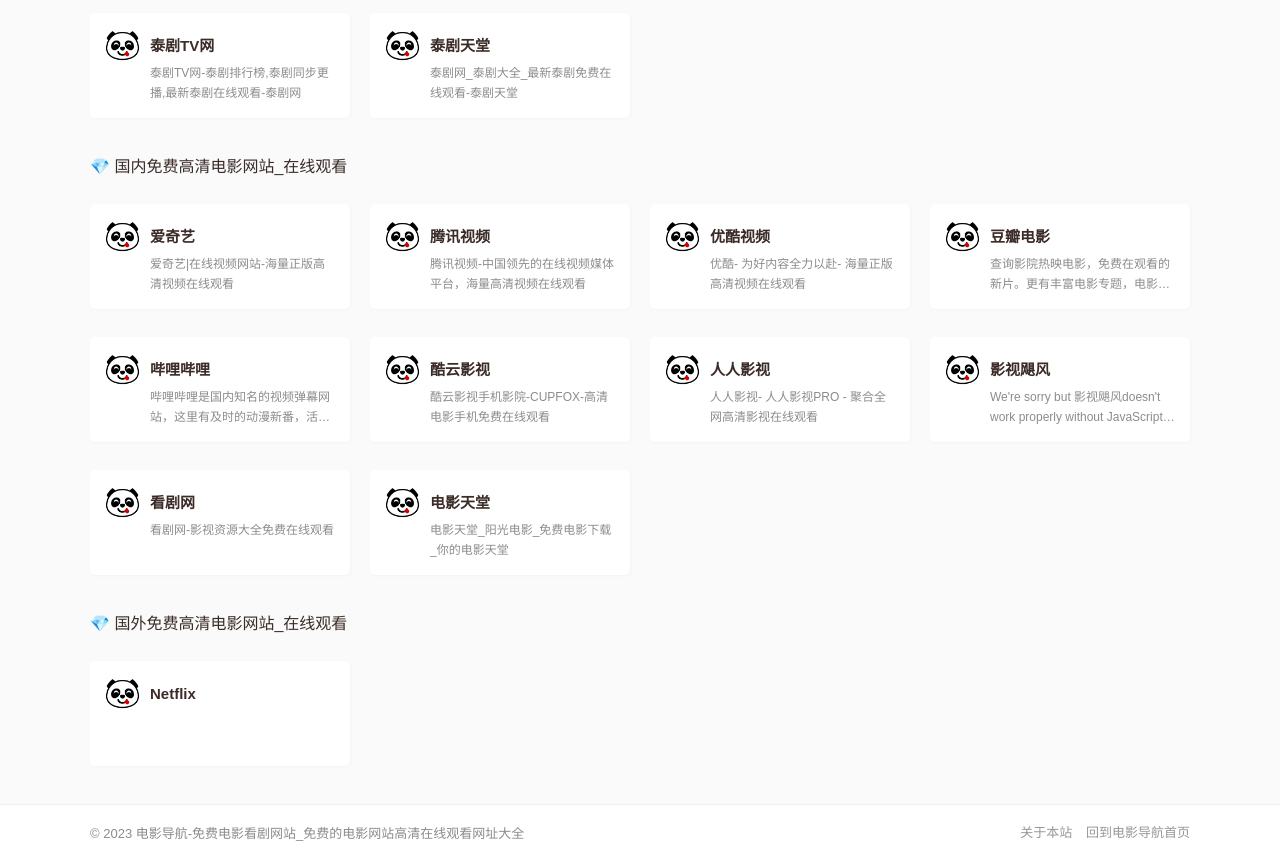
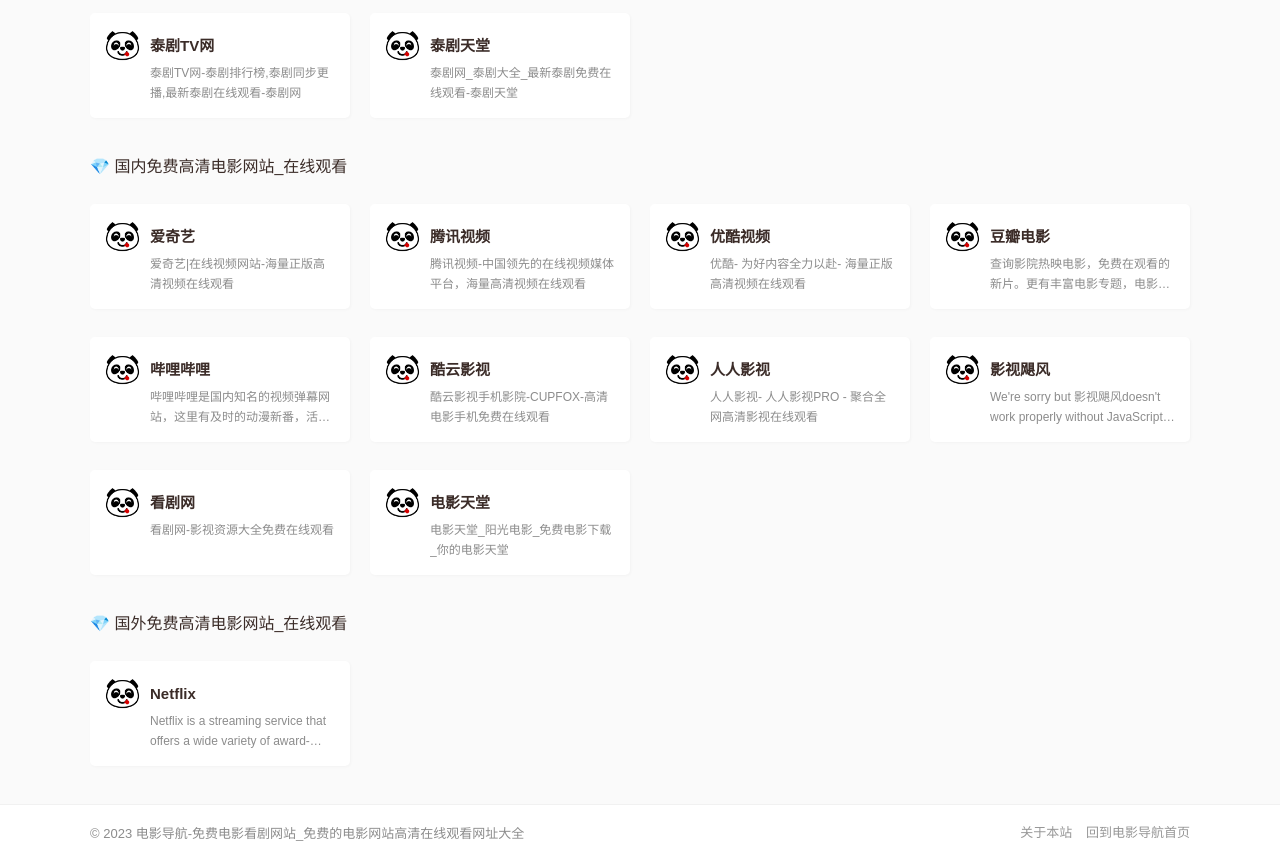
Before and after one commit to hao1244/hao1244.github.io, a plain HTML site: page index.html in a window 1280 px wide. Shown: the part 1448-2310 px from the top of the page. Drawn offline with Linux system fonts and the light colour scheme.

Commit message:
Update index.html

```diff
--- a/index.html
+++ b/index.html
@@ -498,7 +498,7 @@
                 style="margin-bottom:40px;background-image: url(/images/yinghua.png);">
               </div>
               <div class="nav-name">Netflix</div>
-
+              <p>Netflix is a streaming service that offers a wide variety of award-winning TV shows, movies, anime, documentaries, and more on thousands of internet-connected</p>
             </a>
           </li>
         </ul>
```
